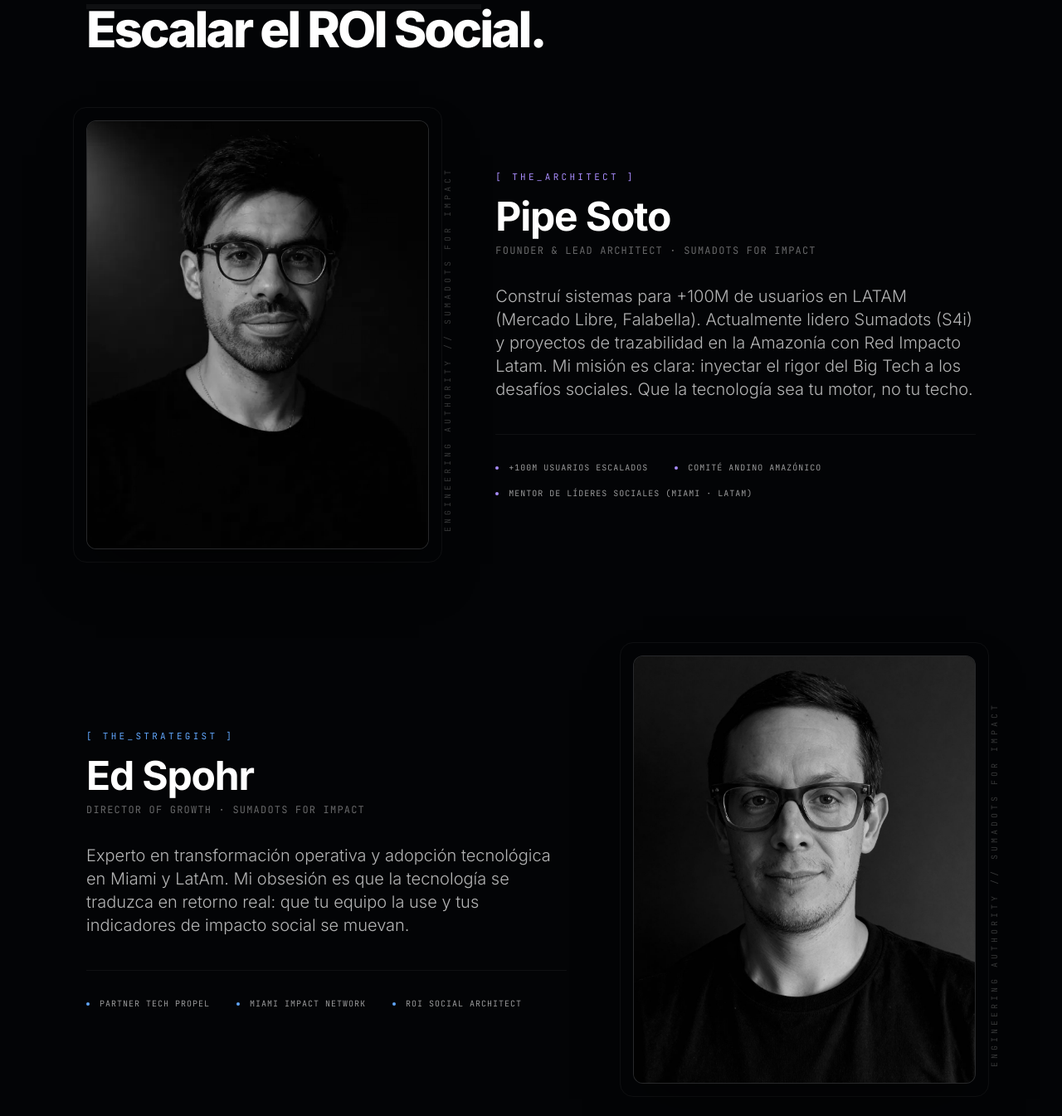
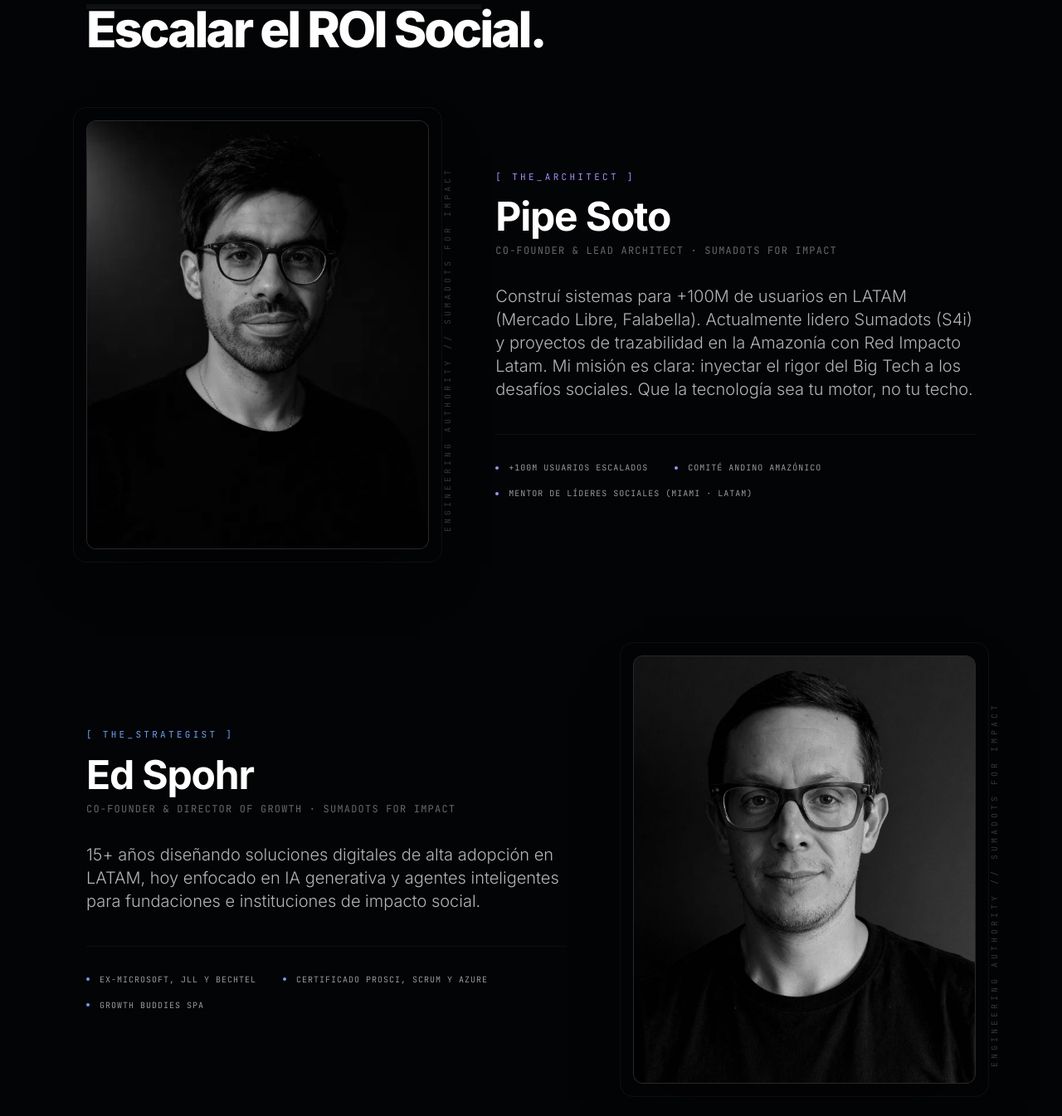
Before and after one commit to fsotosa-ops/wepropel, a React (Vite) app: page / in a window 1280 px wide. Shown: the part 5029-6374 px from the top of the page at 83% size. Built offline with nearby package versions, Linux system fonts and the light colour scheme.

Commit message:
add ed spohr bio

```diff
--- a/src/components/Founders.jsx
+++ b/src/components/Founders.jsx
@@ -10,7 +10,7 @@ const FOUNDERS = [
         id: 'pipe',
         tag: '[ THE_ARCHITECT ]',
         name: 'Pipe Soto',
-        role: 'Founder & Lead Architect',
+        role: 'Co-Founder & Lead Architect',
         company: 'SUMADOTS FOR IMPACT',
         // Bio súper reducida, escaneable y letal:
         bio: 'Construí sistemas para +100M de usuarios en LATAM (Mercado Libre, Falabella). Actualmente lidero Sumadots (S4i) y proyectos de trazabilidad en la Amazonía con Red Impacto Latam. Mi misión es clara: inyectar el rigor del Big Tech a los desafíos sociales. Que la tecnología sea tu motor, no tu techo.',
@@ -22,10 +22,10 @@ const FOUNDERS = [
         id: 'ed',
         tag: '[ THE_STRATEGIST ]',
         name: 'Ed Spohr',
-        role: 'Director of Growth',
+        role: 'Co-Founder & Director of Growth',
         company: 'SUMADOTS FOR IMPACT',
-        bio: 'Experto en transformación operativa y adopción tecnológica en Miami y LatAm. Mi obsesión es que la tecnología se traduzca en retorno real: que tu equipo la use y tus indicadores de impacto social se muevan.',
-        milestones: ['Partner Tech Propel', 'Miami Impact Network', 'ROI Social Architect'],
+        bio: '15+ años diseñando soluciones digitales de alta adopción en LATAM, hoy enfocado en IA generativa y agentes inteligentes para fundaciones e instituciones de impacto social.',
+        milestones: ['Ex-Microsoft, JLL y Bechtel', 'Certificado Prosci, Scrum y Azure', 'Growth Buddies SpA'],
         photo: '/groddies-founder-2.jpeg',
         accent: '#60a5fa'
     }
```
